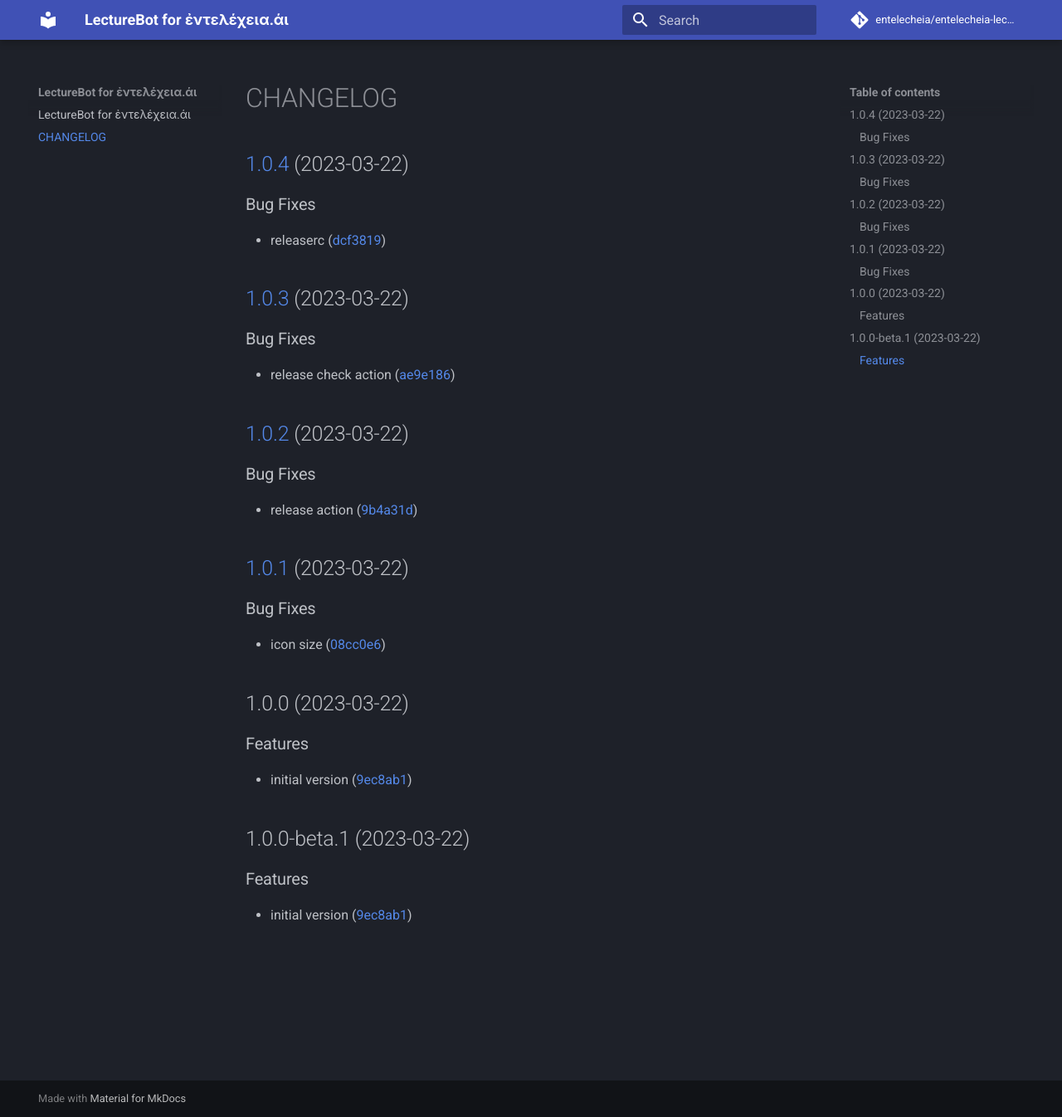
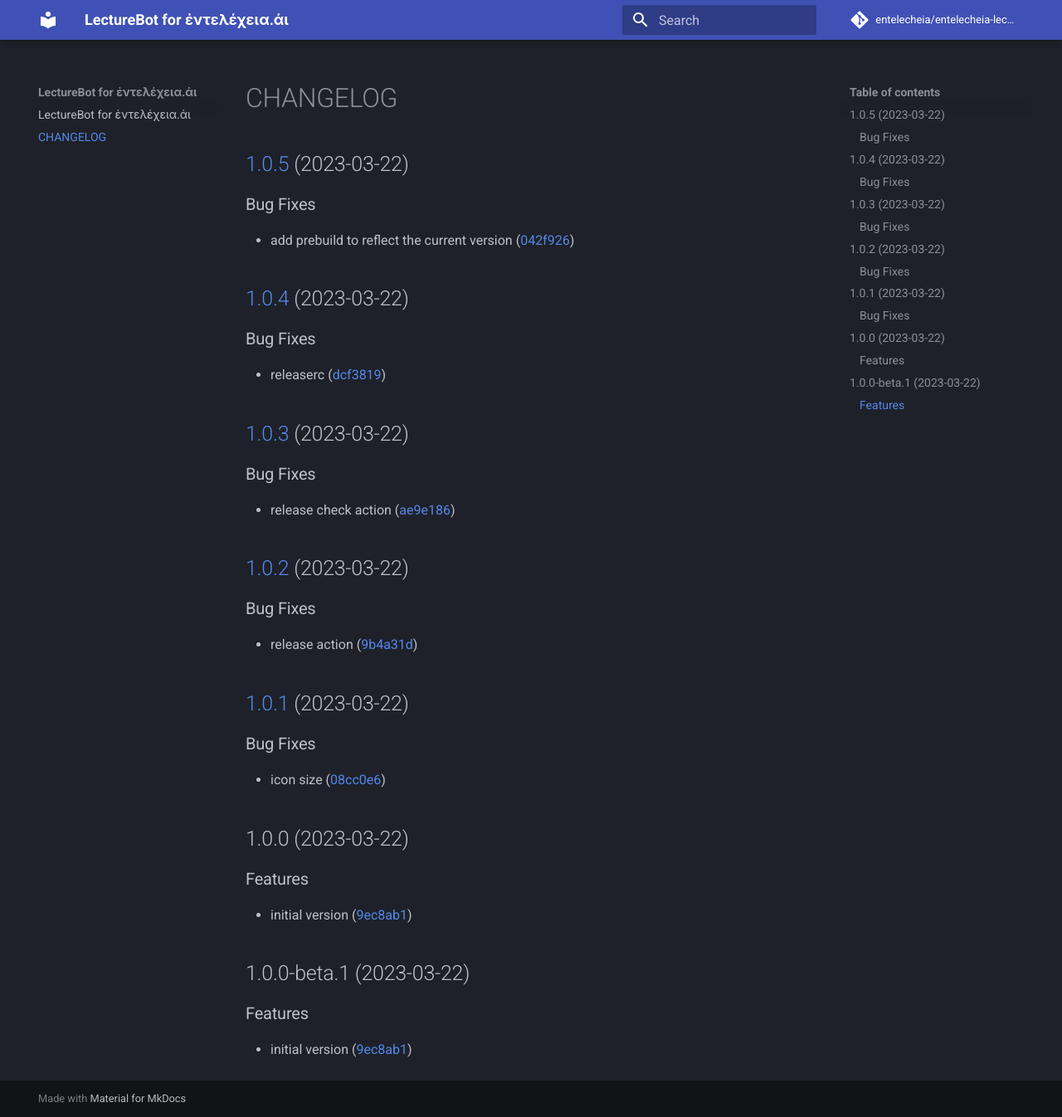
Before and after one commit to entelecheia/entelecheia-lecture-bot, an MkDocs documentation site: the page built from docs/CHANGELOG.md, in a window 1280 px wide and 1346 px high. Shown: the whole window at 83% size. Built offline with MkDocs 1.6.1 and Material for MkDocs 9.7.7, drawn with Linux system fonts in a browser that asks for light colours; comment, search, counter and statistics services are not loaded.

Commit message:
chore(release): :rocket: 1.0.5 [skip ci]
## [1.0.5](https://github.com/entelecheia/entelecheia-lecture-bot/compare/v1.0.4...v1.0.5) (2023-03-22)

### Bug Fixes

* add prebuild to reflect the current version ([042f926](https://github.com/entelecheia/entelecheia-lecture-bot/commit/042f9269d9d33f5a0419a28b69620a5db1d2d12b))

```diff
--- a/docs/CHANGELOG.md
+++ b/docs/CHANGELOG.md
@@ -1,3 +1,10 @@
+## [1.0.5](https://github.com/entelecheia/entelecheia-lecture-bot/compare/v1.0.4...v1.0.5) (2023-03-22)
+
+
+### Bug Fixes
+
+* add prebuild to reflect the current version ([042f926](https://github.com/entelecheia/entelecheia-lecture-bot/commit/042f9269d9d33f5a0419a28b69620a5db1d2d12b))
+
 ## [1.0.4](https://github.com/entelecheia/entelecheia-lecture-bot/compare/v1.0.3...v1.0.4) (2023-03-22)
 
 
--- a/package.json
+++ b/package.json
@@ -1,6 +1,6 @@
 {
     "name": "entelecheia-lecture-bot",
-    "version": "1.0.4",
+    "version": "1.0.5",
     "description": "Chrome extension to ask questions and get answers from the ChatGPT",
     "author": "entelecheia",
     "license": "MIT",
```
Also changed, not shown: static/manifest.json, 1 other file.
